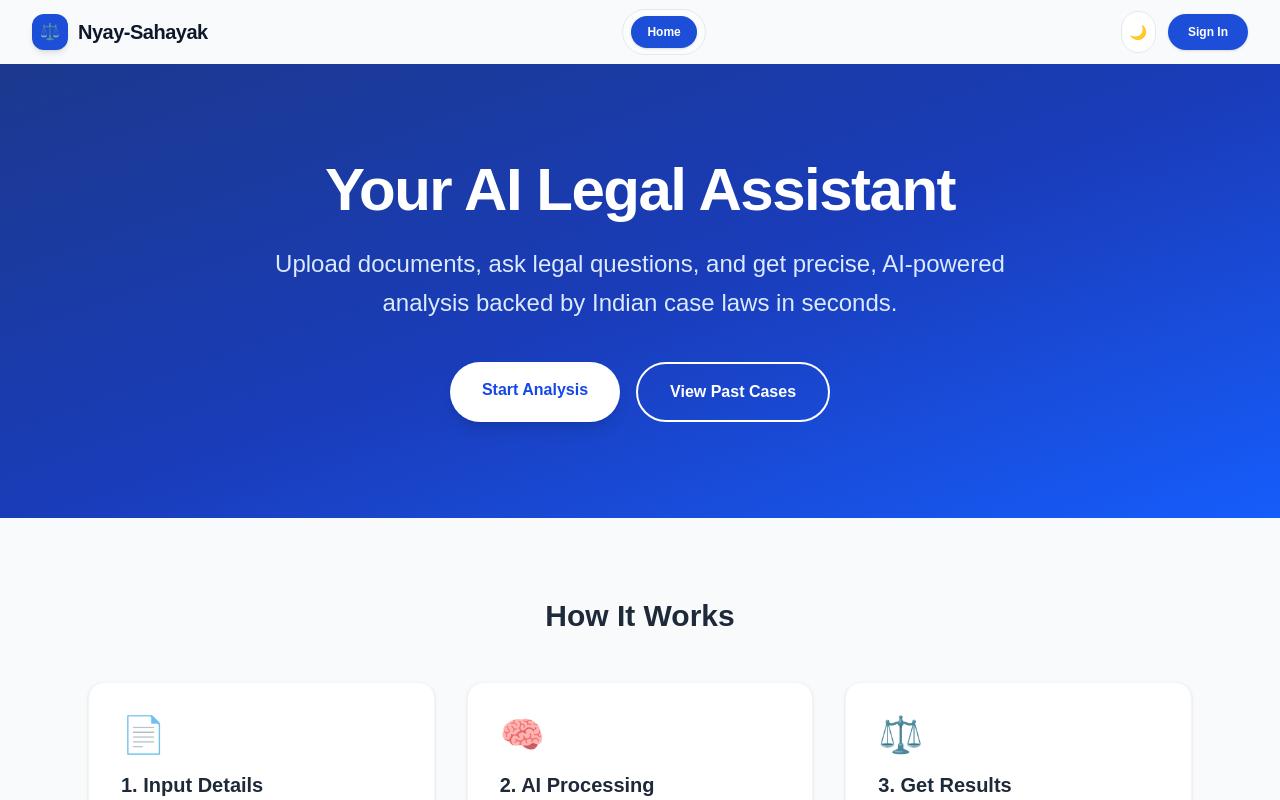
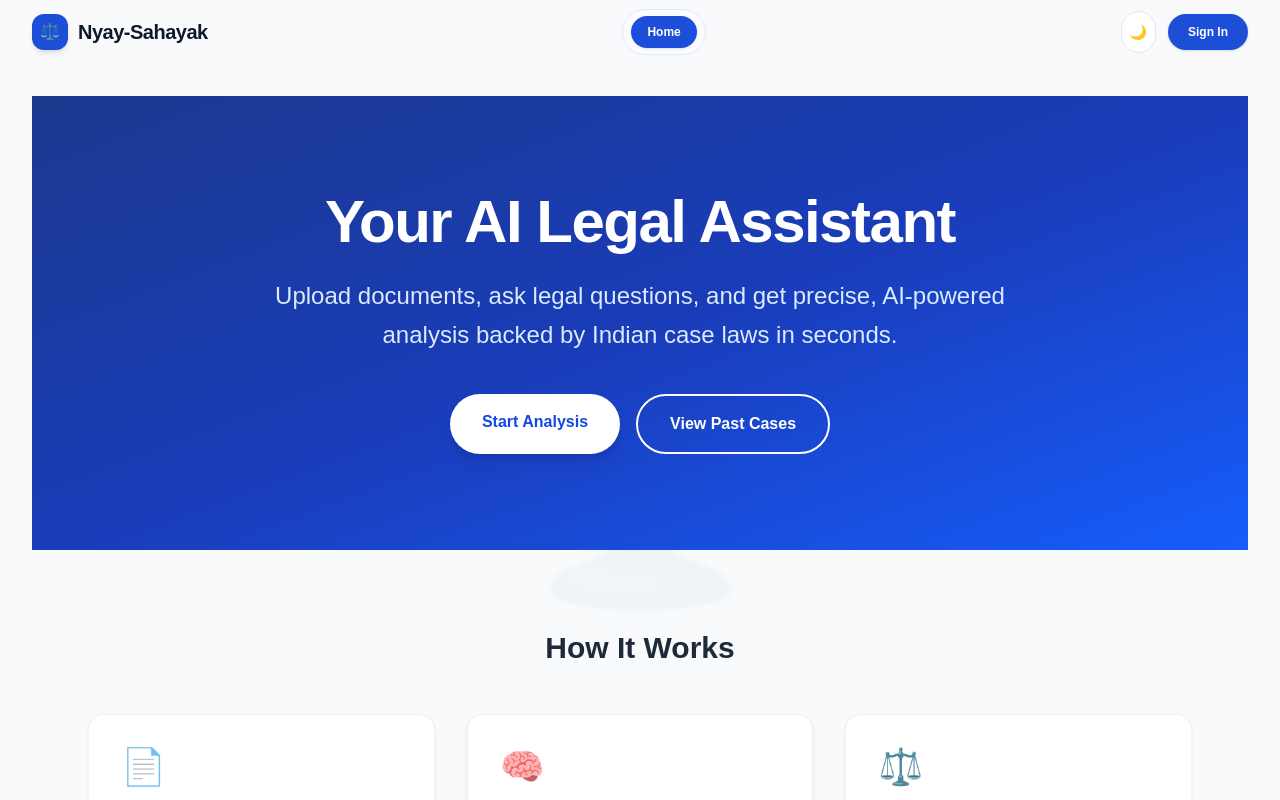
Before and after one commit to NyaySahayakTech/nyaay-sahayak, a React (Vite) app in the folder client/: page / in a window 1280 px wide. Shown: the top 800 px of the page. Built offline with nearby package versions, Linux system fonts and the light colour scheme; no server answers.

Commit message:
feat: protect routes and add login navigation

```diff
--- a/client/src/App.jsx
+++ b/client/src/App.jsx
@@ -1,6 +1,6 @@
-import React, { useContext } from 'react'
+import React, { useContext, useState, useEffect } from 'react'
 import { Routes, Route, Navigate } from 'react-router-dom'
-import Navbar from './components/Navbar'
+import Layout from './components/Layout'
 import Home from './pages/Home'
 import Analyze from './pages/Analyze'
 import History from './pages/History'
@@ -8,21 +8,44 @@ import Login from './pages/Login'
 import { AuthContext } from './context/AuthContext'
 
 function App() {
-  const { user, loading } = useContext(AuthContext);
+  const { user, token, loading, logout } = useContext(AuthContext);
+  const [isDark, setIsDark] = useState(false);
+
+  // Initialize theme configuration from local storage
+  useEffect(() => {
+    const cachedTheme = localStorage.getItem('nyay_theme');
+    if (cachedTheme === 'dark') {
+      setIsDark(true);
+    } else if (!cachedTheme && window.matchMedia?.('(prefers-color-scheme: dark)').matches) {
+      setIsDark(true);
+    }
+  }, []);
+
+  // Update theme class on HTML document root element
+  useEffect(() => {
+    if (isDark) {
+      document.documentElement.classList.add('dark');
+      localStorage.setItem('nyay_theme', 'dark');
+    } else {
+      document.documentElement.classList.remove('dark');
+      localStorage.setItem('nyay_theme', 'light');
+    }
+  }, [isDark]);
+
+  const toggleTheme = () => {
+    setIsDark((prev) => !prev);
+  };
 
   if (loading) {
     return (
-      <div className="min-h-screen flex items-center justify-center bg-background">
+      <div className="min-h-screen flex items-center justify-center bg-background transition-colors duration-300">
         <div className="w-12 h-12 border-4 border-primary border-t-transparent rounded-full animate-spin"></div>
       </div>
     );
   }
 
   return (
-    <div className="min-h-screen bg-background flex flex-col">
-      <Navbar />
-
-      <main className="flex-1">
+    <Layout user={user} onLogout={logout} isDark={isDark} onToggleTheme={toggleTheme}>
       <Routes>
         <Route path="/" element={<Home />} />
         <Route path="/login" element={user ? <Navigate to="/" replace /> : <Login />} />
@@ -30,8 +53,7 @@ function App() {
         <Route path="/history" element={user ? <History /> : <Navigate to="/login" replace />} />
         <Route path="*" element={<Navigate to="/" replace />} />
       </Routes>
-      </main>
-    </div>
+    </Layout>
   )
 }
 
```
Lines whose indentation alone changed are shown as unchanged.
